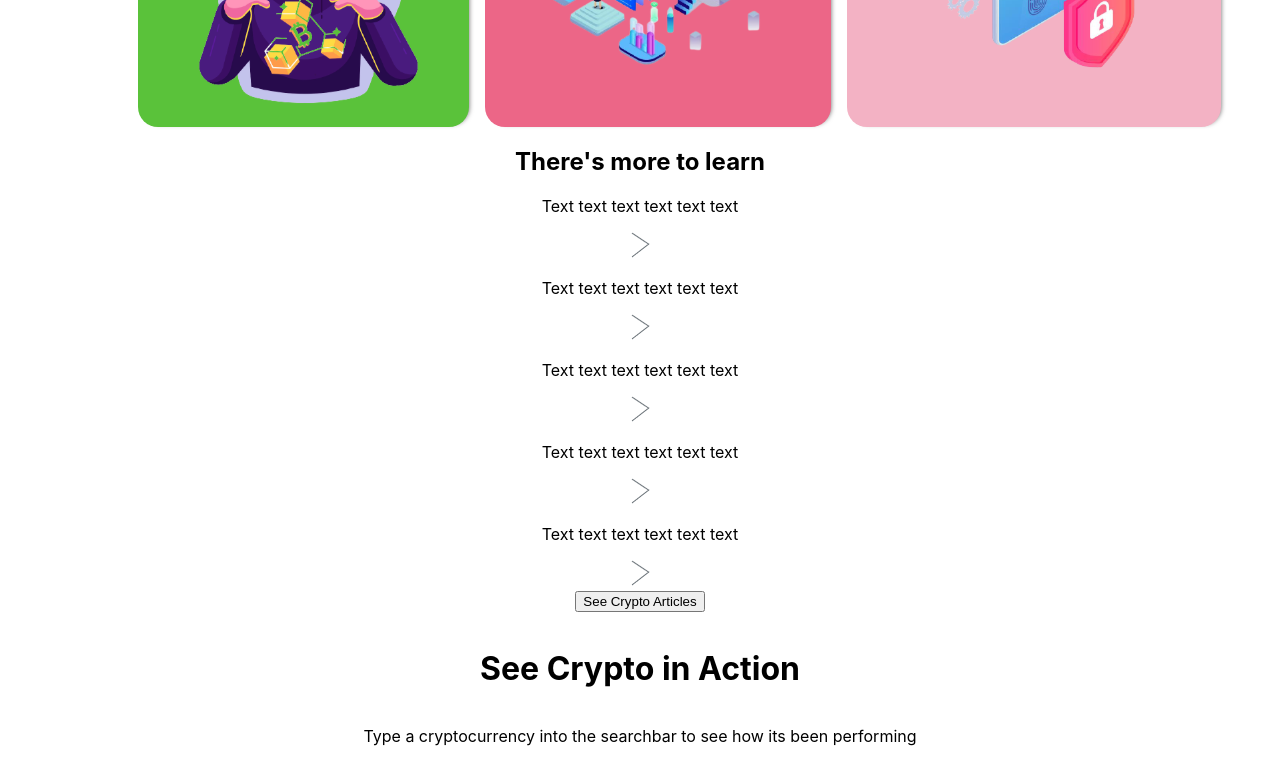
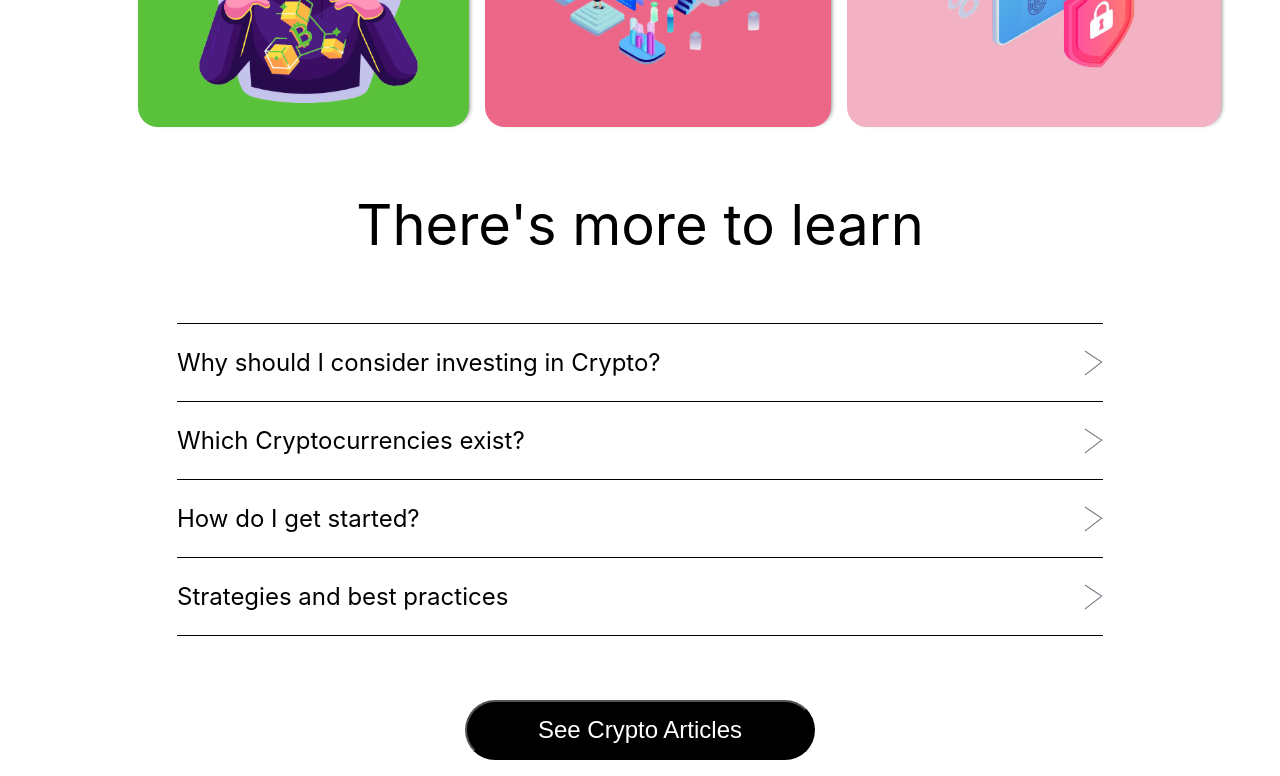
Before and after one commit to luismlndz/Robinhood, a React (Create React App) app: page / in a window 1280 px wide. Shown: the part 1240-2016 px from the top of the page. Built offline with nearby package versions, Linux system fonts and the light colour scheme.

Commit message:
learn more component styles

```diff
--- a/src/App.js
+++ b/src/App.js
@@ -4,7 +4,6 @@ import Header from "./components/Header/Header";
 import Hero from "./components/Hero/Hero";
 import Crypto101 from "./components/Crypto101/Crypto101";
 import LearnMore from "./components/LearnMore/LearnMore";
-import { BrowserRouter as Router, Routes, Route} from "react-router-dom";
 
 export default function App() {
   return (
--- a/src/components/LearnMore/LearnMore.js
+++ b/src/components/LearnMore/LearnMore.js
@@ -8,7 +8,7 @@ export default function LearnMore() {
       <section className="learn-more__table">
         <div className="learn-more__item">
           <p className="learn-more__table-text">
-            Text text text text text text
+            Why should I consider investing in Crypto?
           </p>
           <img
             src={chevron}
@@ -18,7 +18,7 @@ export default function LearnMore() {
         </div>
         <div className="learn-more__item">
           <p className="learn-more__table-text">
-            Text text text text text text
+            Which Cryptocurrencies exist?
           </p>
           <img
             src={chevron}
@@ -27,9 +27,7 @@ export default function LearnMore() {
           />
         </div>
         <div className="learn-more__item">
-          <p className="learn-more__table-text">
-            Text text text text text text
-          </p>
+          <p className="learn-more__table-text">How do I get started?</p>
           <img
             src={chevron}
             alt="right arrow menu icon"
@@ -38,17 +36,7 @@ export default function LearnMore() {
         </div>
         <div className="learn-more__item">
           <p className="learn-more__table-text">
-            Text text text text text text
-          </p>
-          <img
-            src={chevron}
-            alt="right arrow menu icon"
-            className="learn-more__table-icon"
-          />
-        </div>
-        <div className="learn-more__item">
-          <p className="learn-more__table-text">
-            Text text text text text text
+            Strategies and best practices
           </p>
           <img
             src={chevron}
@@ -57,7 +45,7 @@ export default function LearnMore() {
           />
         </div>
       </section>
-      <button>See Crypto Articles</button>
+      <button className="learn-more__button">See Crypto Articles</button>
     </article>
   );
 }
--- a/src/components/LearnMore/LearnMore.scss
+++ b/src/components/LearnMore/LearnMore.scss
@@ -0,0 +1,41 @@
+.learn-more {
+  &__title {
+    margin: 0;
+    font-size: 3.5rem;
+    font-weight: 400;
+    padding: 4rem 0;
+  }
+
+  &__table {
+    margin: 0 auto;
+    width: 926px;
+  }
+
+  &__item {
+    display: flex;
+    align-items: center;
+    justify-content: space-between;
+    padding: 1.5rem 0;
+    border-top: 0.5px solid black;
+    &:last-of-type {
+      border-bottom: 0.5px solid black;
+    }
+  }
+
+  &__table-text {
+    margin: 0;
+    font-size: 1.5rem;
+    font-weight: 400;
+  }
+
+  &__button {
+    border-radius: 50px;
+    background-color: black;
+    color: white;
+    height: 60px;
+    width: 350px;
+    font-size: 1.5rem;
+    font-weight: 400;
+    margin-top: 4rem;
+  }
+}
```
